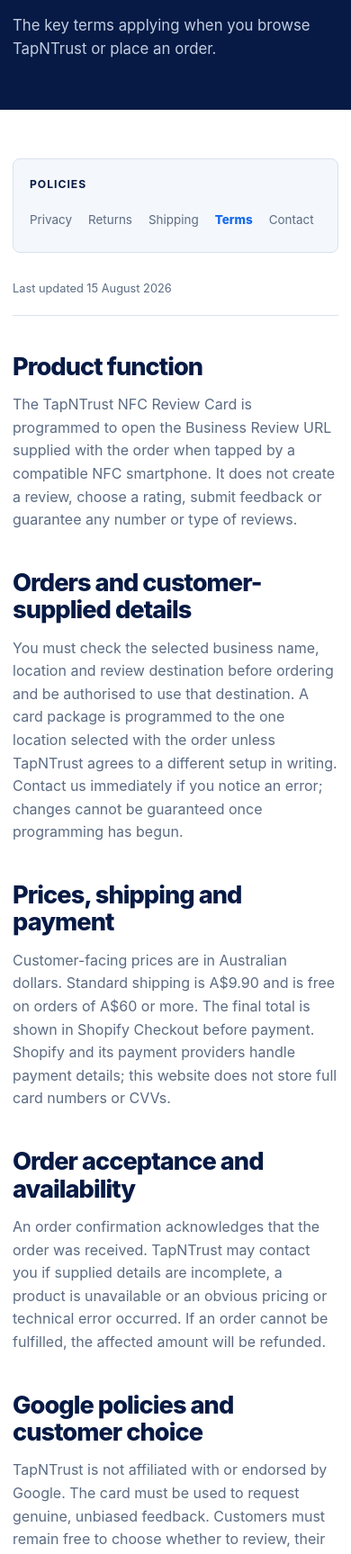
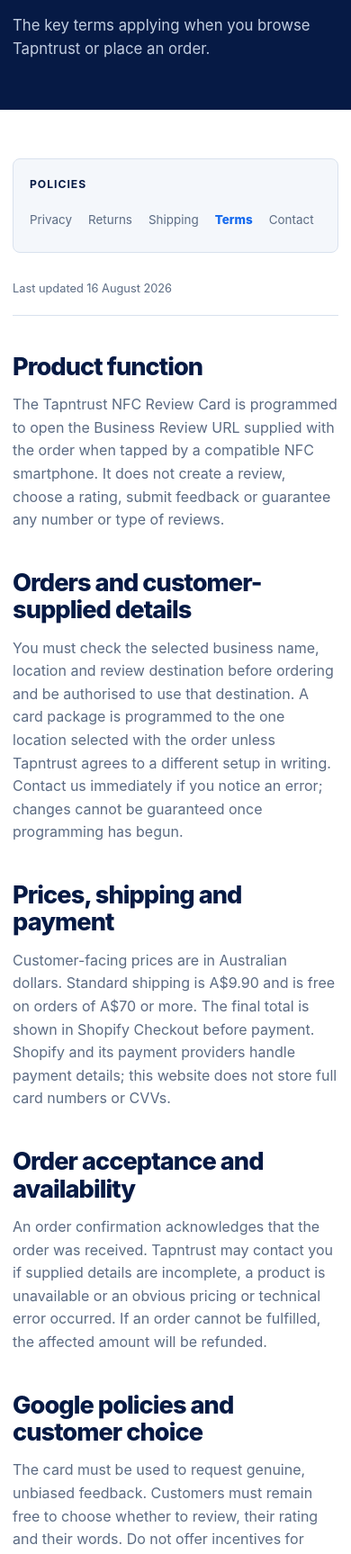
Before and after one commit to vienvavinhcr-star/tapntrust-storefront, a plain HTML site: page terms.html in a window 390 px wide. Shown: the part 259-1986 px from the top of the page at 90% size. Drawn offline with Linux system fonts and the light colour scheme.

Commit message:
Update terms.html with Google tag and footer changes
Updated footer content and added Google tag manager scripts. Adjusted shipping cost threshold and updated last modified date.

```diff
--- a/terms.html
+++ b/terms.html
@@ -1,19 +1,30 @@
 <!doctype html>
 <html lang="en-AU">
-<head><meta charset="utf-8"><meta name="viewport" content="width=device-width, initial-scale=1"><title>Terms of Use &amp; Sale | TapNTrust</title><meta name="description" content="Terms applying to TapNTrust NFC Review Card website use, personalised orders, checkout and support."><meta name="robots" content="index,follow"><meta name="theme-color" content="#061a45"><link rel="icon" href="assets/brand/tapntrust-logo.png" type="image/png"><link rel="stylesheet" href="css/styles.css">  <link rel="canonical" href="https://tapntrust.com/terms.html">
-</head>
+<head>
+     <!-- Google tag (gtag.js) -->
+<script async src="https://www.googletagmanager.com/gtag/js?id=G-0MT4JK9R04"></script>
+<script>
+  window.dataLayer = window.dataLayer || [];
+  function gtag(){dataLayer.push(arguments);}
+  gtag('js', new Date());
+
+  gtag('config', 'G-0MT4JK9R04');
+</script>
+    <!-- Google tag (gtag.js) -->
+
+  <meta charset="utf-8"><meta name="viewport" content="width=device-width, initial-scale=1"><title>Terms of Use &amp; Sale | Tapntrust</title><meta name="description" content="Terms applying to Tapntrust NFC Review Card website use, personalised orders, checkout and support."><meta name="robots" content="index,follow"><meta name="theme-color" content="#061a45"><link rel="icon" href="assets/brand/tapntrust-logo.png" type="image/png"><link rel="stylesheet" href="css/styles.css?v=20260816-1"></head>
 <body>
   <a class="skip-link" href="#main-content">Skip to main content</a><div class="announcement"><div class="container announcement__inner"><span>Launching in Australia</span><span class="announcement__divider" aria-hidden="true"></span><span>NFC review cards for local businesses</span></div></div>
-  <header class="site-header"><div class="container header__inner"><a class="brand-link" href="index.html" aria-label="TapNTrust home"><img class="brand-logo" src="assets/brand/tapntrust-logo.png" alt="TapNTrust" width="224" height="64" data-brand-logo></a><button class="nav-toggle" type="button" aria-label="Open navigation" aria-controls="primary-nav" aria-expanded="false" data-nav-toggle><span></span><span></span><span></span></button><nav class="primary-nav" id="primary-nav" aria-label="Primary navigation" data-primary-nav><a href="index.html#shop">Shop</a><a href="index.html#how-it-works">How it works</a><a href="index.html#faq">FAQ</a><a href="contact.html">Contact</a></nav><div class="header__actions"><a class="button button--small button--ghost" href="index.html#shop">Shop now</a></div></div></header>
-  <main id="main-content"><section class="page-hero"><div class="container"><p class="eyebrow">Purchase information</p><h1>Terms of use &amp; sale</h1><p>The key terms applying when you browse TapNTrust or place an order.</p></div></section><div class="container policy-layout"><nav class="policy-nav" aria-label="Policy pages"><strong>Policies</strong><a href="privacy.html">Privacy</a><a href="returns.html">Returns</a><a href="shipping.html">Shipping</a><a href="terms.html" aria-current="page">Terms</a><a href="contact.html">Contact</a></nav><article class="policy-content">
-    <p class="policy-meta">Last updated 15 August 2026</p>
-    <h2>Product function</h2><p>The TapNTrust NFC Review Card is programmed to open the Business Review URL supplied with the order when tapped by a compatible NFC smartphone. It does not create a review, choose a rating, submit feedback or guarantee any number or type of reviews.</p>
-    <h2>Orders and customer-supplied details</h2><p>You must check the selected business name, location and review destination before ordering and be authorised to use that destination. A card package is programmed to the one location selected with the order unless TapNTrust agrees to a different setup in writing. Contact us immediately if you notice an error; changes cannot be guaranteed once programming has begun.</p>
-    <h2>Prices, shipping and payment</h2><p>Customer-facing prices are in Australian dollars. Standard shipping is A$9.90 and is free on orders of A$60 or more. The final total is shown in Shopify Checkout before payment. Shopify and its payment providers handle payment details; this website does not store full card numbers or CVVs.</p>
-    <h2>Order acceptance and availability</h2><p>An order confirmation acknowledges that the order was received. TapNTrust may contact you if supplied details are incomplete, a product is unavailable or an obvious pricing or technical error occurred. If an order cannot be fulfilled, the affected amount will be refunded.</p>
-    <h2>Google policies and customer choice</h2><p>TapNTrust is not affiliated with or endorsed by Google. The card must be used to request genuine, unbiased feedback. Customers must remain free to choose whether to review, their rating and their words. Do not offer incentives for reviews or use the card to selectively request only positive reviews.</p>
+  <header class="site-header"><div class="container header__inner"><a class="brand-link" href="index.html" aria-label="Tapntrust home"><img class="brand-logo" src="assets/brand/tapntrust-logo.png" alt="Tapntrust" width="224" height="64" data-brand-logo></a><button class="nav-toggle" type="button" aria-label="Open navigation" aria-controls="primary-nav" aria-expanded="false" data-nav-toggle><span></span><span></span><span></span></button><nav class="primary-nav" id="primary-nav" aria-label="Primary navigation" data-primary-nav><a href="index.html#shop">Shop</a><a href="index.html#how-it-works">How it works</a><a href="index.html#faq">FAQ</a><a href="contact.html">Contact</a></nav><div class="header__actions"><a class="button button--small button--ghost" href="index.html#shop">Shop now</a></div></div></header>
+  <main id="main-content"><section class="page-hero"><div class="container"><p class="eyebrow">Purchase information</p><h1>Terms of use &amp; sale</h1><p>The key terms applying when you browse Tapntrust or place an order.</p></div></section><div class="container policy-layout"><nav class="policy-nav" aria-label="Policy pages"><strong>Policies</strong><a href="privacy.html">Privacy</a><a href="returns.html">Returns</a><a href="shipping.html">Shipping</a><a href="terms.html" aria-current="page">Terms</a><a href="contact.html">Contact</a></nav><article class="policy-content">
+    <p class="policy-meta">Last updated 16 August 2026</p>
+    <h2>Product function</h2><p>The Tapntrust NFC Review Card is programmed to open the Business Review URL supplied with the order when tapped by a compatible NFC smartphone. It does not create a review, choose a rating, submit feedback or guarantee any number or type of reviews.</p>
+    <h2>Orders and customer-supplied details</h2><p>You must check the selected business name, location and review destination before ordering and be authorised to use that destination. A card package is programmed to the one location selected with the order unless Tapntrust agrees to a different setup in writing. Contact us immediately if you notice an error; changes cannot be guaranteed once programming has begun.</p>
+    <h2>Prices, shipping and payment</h2><p>Customer-facing prices are in Australian dollars. Standard shipping is A$9.90 and is free on orders of A$70 or more. The final total is shown in Shopify Checkout before payment. Shopify and its payment providers handle payment details; this website does not store full card numbers or CVVs.</p>
+    <h2>Order acceptance and availability</h2><p>An order confirmation acknowledges that the order was received. Tapntrust may contact you if supplied details are incomplete, a product is unavailable or an obvious pricing or technical error occurred. If an order cannot be fulfilled, the affected amount will be refunded.</p>
+    <h2>Google policies and customer choice</h2><p>The card must be used to request genuine, unbiased feedback. Customers must remain free to choose whether to review, their rating and their words. Do not offer incentives for reviews or use the card to selectively request only positive reviews.</p>
     <h2>Consumer rights</h2><p>Nothing in these terms excludes, restricts or modifies any consumer guarantee, right or remedy that cannot lawfully be excluded under the Australian Consumer Law.</p>
     <h2>Contact</h2><p>Questions about an order or these terms can be sent to <a href="mailto:support@tapntrust.com">support@tapntrust.com</a>.</p>
   </article></div></main>
-  <footer class="site-footer"><div class="container footer__grid"><div class="footer__brand"><a class="brand-link brand-link--footer" href="index.html" aria-label="TapNTrust home"><img class="brand-logo" src="assets/brand/tapntrust-logo.png" alt="TapNTrust" width="224" height="64" data-brand-logo></a><p>Make it easier for customers to reach your review page with a simple NFC tap.</p><p class="footer__tagline">Tap. Review. Grow.</p></div><div><h2>Shop</h2><a href="index.html#shop">NFC Review Cards</a><a href="index.html#faq">FAQ</a></div><div><h2>Help</h2><a href="contact.html">Contact</a><a href="shipping.html">Shipping</a><a href="returns.html">Returns</a></div><div><h2>Legal</h2><a href="privacy.html">Privacy Policy</a><a href="terms.html">Terms</a></div></div><div class="container footer__bottom"><p>© <span data-current-year></span> TapNTrust. All rights reserved.</p><p>TapNTrust is not affiliated with or endorsed by Google.</p></div></footer><script type="module" src="js/page.js"></script>
+  <footer class="site-footer"><div class="container footer__grid"><div class="footer__brand"><a class="brand-link brand-link--footer" href="index.html" aria-label="Tapntrust home"><img class="brand-logo" src="assets/brand/tapntrust-logo.png" alt="Tapntrust" width="224" height="64" data-brand-logo></a><p>Make it easier for customers to reach your review page with a simple NFC tap.</p><p class="footer__tagline">Tap. Review. Grow.</p></div><div><h2>Shop</h2><a href="index.html#shop">NFC Review Cards</a><a href="index.html#faq">FAQ</a></div><div><h2>Help</h2><a href="contact.html">Contact</a><a href="shipping.html">Shipping</a><a href="returns.html">Returns</a></div><div><h2>Legal</h2><a href="privacy.html">Privacy Policy</a><a href="terms.html">Terms</a></div></div><div class="container footer__bottom"><p>© <span data-current-year></span> Tapntrust. All rights reserved.</p></div></footer><script type="module" src="js/page.js"></script>
 </body></html>
```
